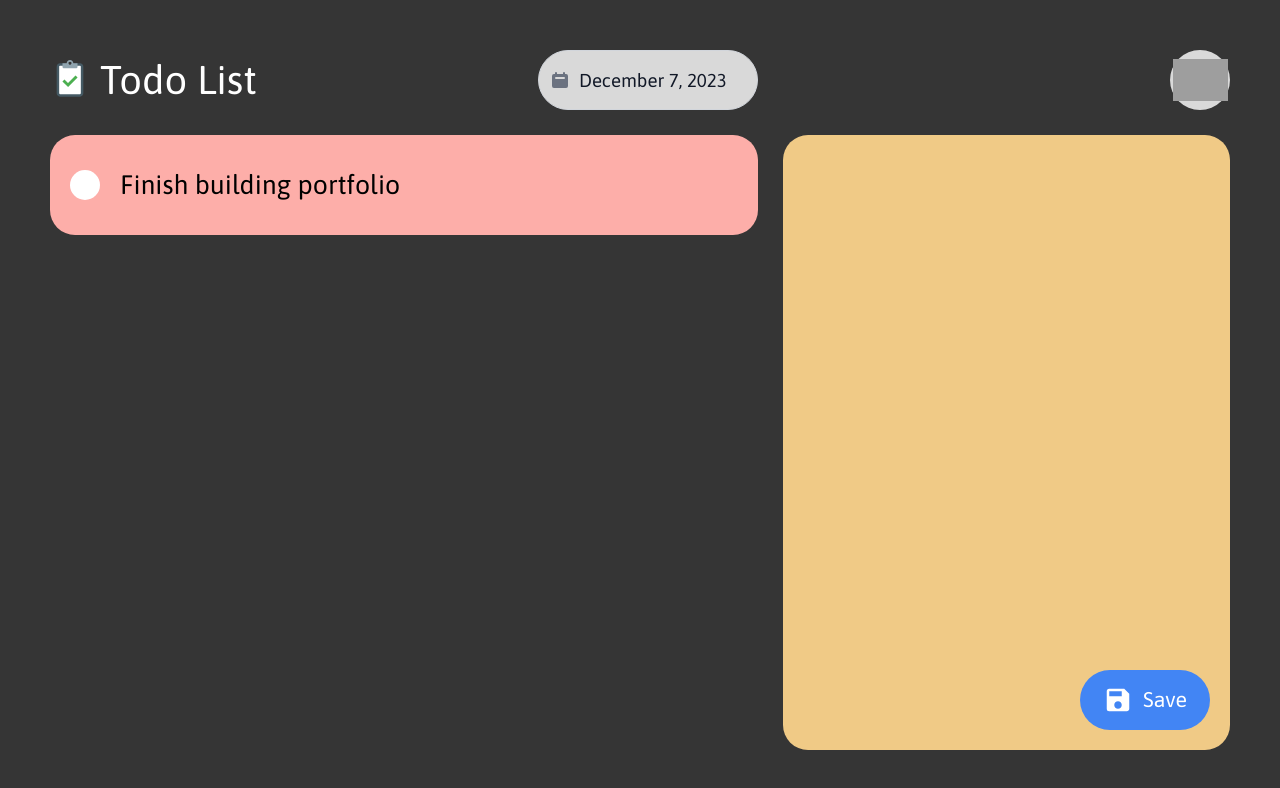
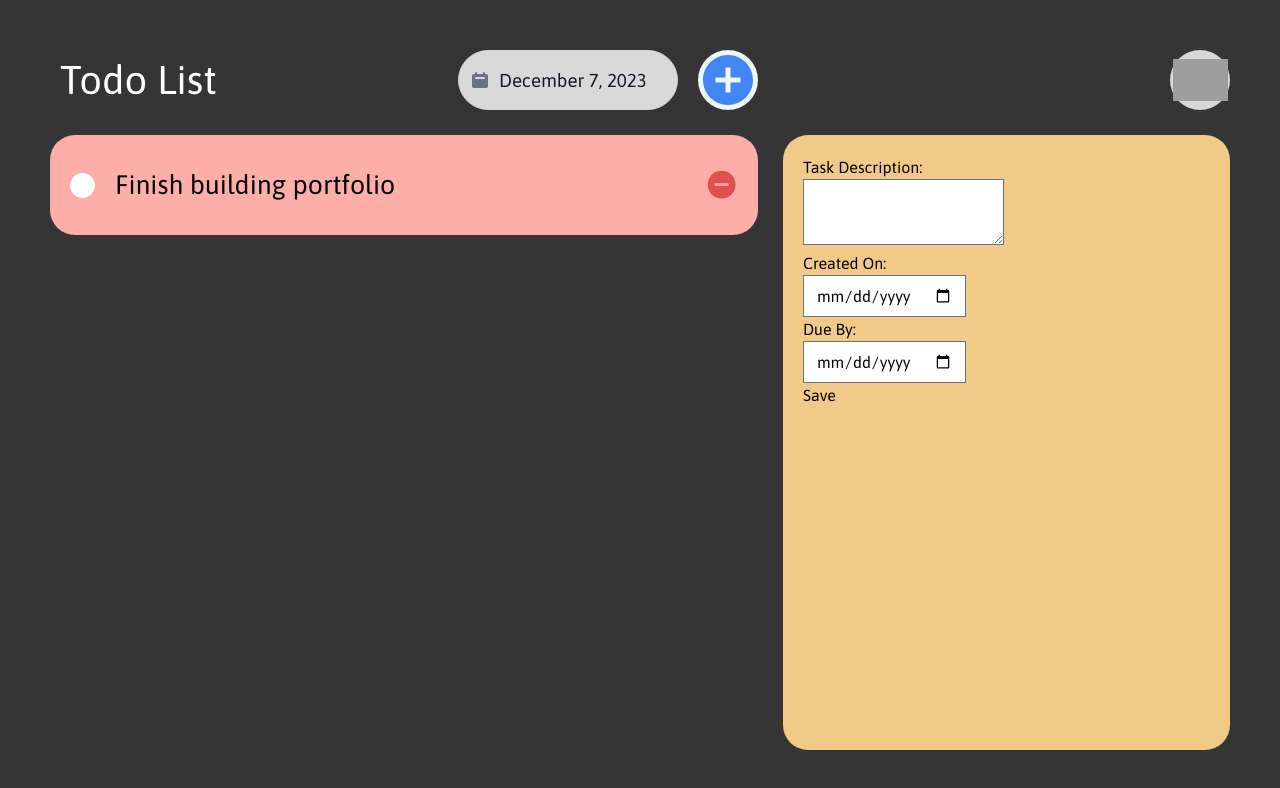
Before and after one commit to pavanhutagi/Todo-List, a Next.js app in the folder todo-list/: page / in a window 1280 px wide. Shown: the top 788 px of the page. Built offline with nearby package versions, Linux system fonts and the light colour scheme; grey boxes are pictures that could not be loaded.

Commit message:
Adding a form in task description component

```diff
--- a/todo-list/src/app/page.tsx
+++ b/todo-list/src/app/page.tsx
@@ -1,13 +1,13 @@
 "use client";
 
-import Logo from "@/components/logo/logo";
 import "./styles.css";
 
 import DatePicker from "@/components/date-picker/date-picker";
+import Profile from "@/components/profile/profile";
+import TodoCard from "@/components/todo-card/todo-card";
+import Logo from "@/components/todo-logo/todo-logo";
+import TodoDetails from "@/components/todo-details/todo-details";
 import NewTaskButton from "@/components/new-task-button/new-task-button";
-import Profile from "@/components/profile/profile";
-import SaveButton from "@/components/save-button/save-button";
-import TodoCard from "@/components/todo-card/TodoCard";
 
 export default function Home() {
   return (
@@ -15,8 +15,13 @@ export default function Home() {
       <div className="todo-list-app-container">
         <div className="main-container">
           <div className="main-tools-container">
-            <Logo />
-            <DatePicker />
+            <div className="logo">
+              <Logo />
+            </div>
+            <div className="tools">
+              <DatePicker />
+              <NewTaskButton />
+            </div>
           </div>
 
           <div className="todo-list-container">
@@ -29,13 +34,8 @@ export default function Home() {
             <Profile />
           </div>
 
-          <div className="todo-list-details-container">
-            <div className="todo-list-details">
-              <div className="details-container"></div>
-              <div className="save-button-container">
-                <SaveButton />
-              </div>
-            </div>
+          <div className="todo-details-container">
+            <TodoDetails />
           </div>
         </div>
       </div>
--- a/todo-list/src/app/styles.css
+++ b/todo-list/src/app/styles.css
@@ -13,6 +13,11 @@
   display: flex;
   justify-content: space-between;
   margin-bottom: 25px;
+}
+
+.tools {
+  display: flex;
+  gap: 20px;
 }
 
 .todo-list-container {
@@ -31,25 +36,6 @@
   justify-content: flex-end;
 }
 
-.todo-list-details-container {
+.todo-details-container {
   height: 100%;
 }
-
-.todo-list-details {
-  background-color: #f0ca86;
-  height: 100%;
-  border-radius: 25px;
-  margin-left: 25px;
-  display: flex;
-  flex-direction: column;
-  padding: 20px;
-}
-
-.details-container {
-  flex-grow: 1;
-}
-
-.save-button-container {
-  display: flex;
-  justify-content: flex-end;
-}
--- a/todo-list/src/components/new-task-button/new-task-button.tsx
+++ b/todo-list/src/components/new-task-button/new-task-button.tsx
@@ -7,7 +7,6 @@ export default function NewTaskButton() {
     <>
       <div className="new-task-button">
         <MdAddCircle className="new-task-icon" />
-        <div className="new-task-text">New Task</div>
       </div>
     </>
   );
--- a/todo-list/src/components/new-task-button/styles.css
+++ b/todo-list/src/components/new-task-button/styles.css
@@ -1,7 +1,4 @@
 .new-task-button {
-  background-color: #d9d9d9;
-  width: 165px;
-  height: 60px;
   border-radius: 50px;
   display: flex;
   align-items: center;
@@ -9,10 +6,11 @@
 }
 
 .new-task-icon {
-  width: 50px;
-  height: 50px;
-  margin-left: 5px;
+  width: 60px;
+  height: 60px;
   color: #4285f4;
+  background-color: aliceblue;
+  border-radius: 50%;
 }
 
 .new-task-text {
--- a/todo-list/src/components/todo-card/styles.css
+++ b/todo-list/src/components/todo-card/styles.css
@@ -11,8 +11,8 @@
 
 .check {
   background-color: white;
-  width: 30px;
-  height: 30px;
+  width: 25px;
+  height: 25px;
   border-radius: 50%;
   margin-right: 20px;
 }
@@ -23,4 +23,6 @@
 }
 
 .remove {
+  font-size: 25pt;
+  color: #e34e4e;
 }
--- a/todo-list/src/components/todo-card/TodoCard.tsx
+++ b/todo-list/src/components/todo-card/todo-card.tsx
@@ -1,4 +1,5 @@
 import "./styles.css";
+import { MdOutlineRemoveCircle } from "react-icons/md";
 
 export default function TodoCard() {
   return (
@@ -6,7 +7,9 @@ export default function TodoCard() {
       <div className="todo-card">
         <div className="check"></div>
         <div className="description">Finish building portfolio</div>
-        <div className="remove"></div>
+        <div className="remove">
+          <MdOutlineRemoveCircle />
+        </div>
       </div>
     </>
   );
--- /dev/null
+++ b/todo-list/src/components/todo-details/styles.css
@@ -0,0 +1,9 @@
+.todo-details {
+  background-color: #f0ca86;
+  height: 100%;
+  border-radius: 25px;
+  margin-left: 25px;
+  display: flex;
+  flex-direction: column;
+  padding: 20px;
+}
--- /dev/null
+++ b/todo-list/src/components/todo-details/todo-details.tsx
@@ -0,0 +1,58 @@
+import "./styles.css";
+import { useState, FormEvent } from "react";
+
+export default function TodoDetails() {
+  const [taskDescription, setTaskDescription] = useState("");
+  const [createdOn, setCreatedOn] = useState("");
+  const [dueBy, setDueBy] = useState("");
+
+  const handleSubmit = (event: FormEvent<HTMLFormElement>) => {
+    event.preventDefault();
+  };
+
+  return (
+    <>
+      <div className="todo-details">
+        <div className="details-container">
+          <form className="form-container" onSubmit={handleSubmit}>
+            <div className="task-description">
+              <label htmlFor="task-description">Task Description:</label>
+              <br />
+              <textarea
+                id="task-description"
+                value={taskDescription}
+                onChange={(event) => setTaskDescription(event.target.value)}
+              />
+            </div>
+
+            <div className="created-on">
+              <label htmlFor="created-on">Created On:</label>
+              <br />
+              <input
+                type="date"
+                id="created-on"
+                value={createdOn}
+                onChange={(event) => setCreatedOn(event.target.value)}
+              />
+            </div>
+
+            <div className="due-by">
+              <label htmlFor="due-by">Due By:</label>
+              <br />
+              <input
+                type="date"
+                id="due-by"
+                value={dueBy}
+                onChange={(event) => setDueBy(event.target.value)}
+              />
+            </div>
+
+            <button type="submit" className="save-button-container">
+              Save
+            </button>
+          </form>
+        </div>
+      </div>
+    </>
+  );
+}
--- a/todo-list/src/components/logo/logo.tsx
+++ b/todo-list/src/components/todo-logo/todo-logo.tsx
@@ -1,13 +1,10 @@
 import "./styles.css";
-import { FcInspection } from "react-icons/fc";
 
-export default function Logo() {
+export default function TodoLogo() {
   return (
     <>
       <div className="logo-container">
-        <div className="logo-icon">
-          <FcInspection />
-        </div>
+        <div className="logo-icon"></div>
         <div className="logo-text">Todo List</div>
       </div>
     </>
```
Also changed, not shown: todo-list/src/components/todo-logo/styles.css (renamed from todo-list/src/components/logo/styles.css).
